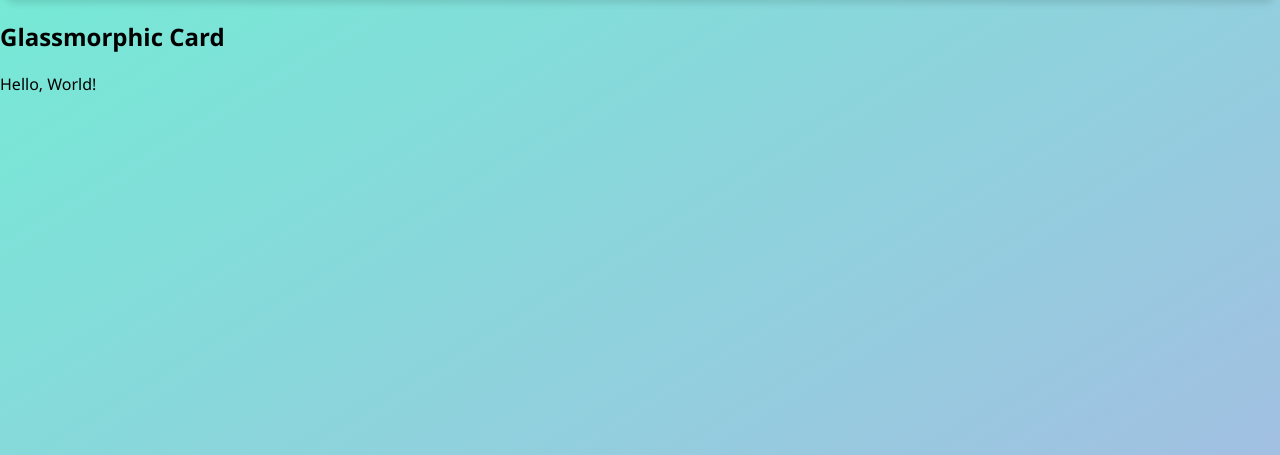
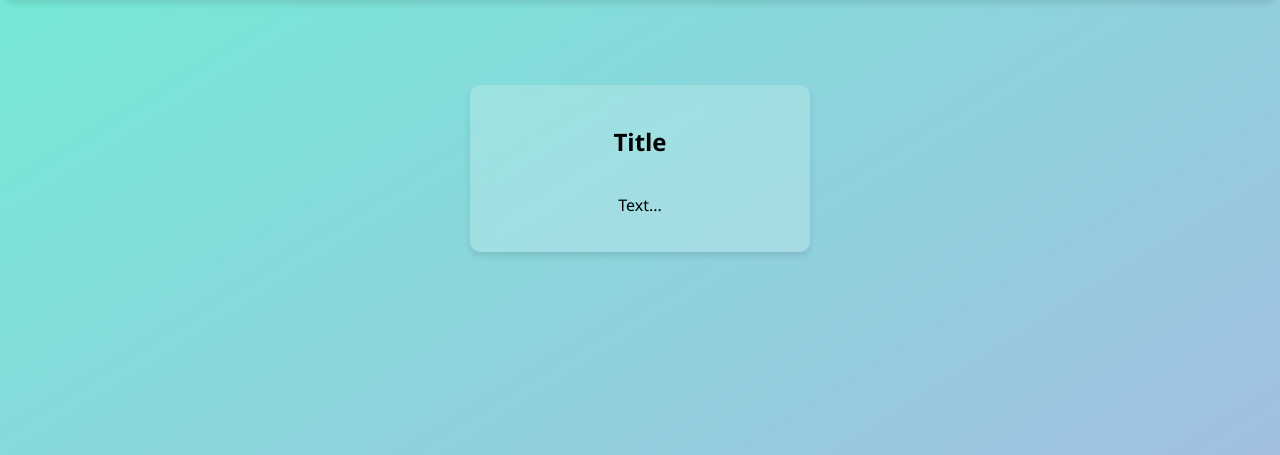
Before and after one commit to DevFarid/portfolio, a Flask app: page /about in a window 1280 px wide. Shown: the part 59-514 px from the top of the page. Run offline with Flask 3, Linux system fonts and the light colour scheme.

Commit message:
style(main): template default look

```diff
--- a/templates/about.html
+++ b/templates/about.html
@@ -7,14 +7,11 @@
 {% include 'head.html' %}
 <body>
     {% include 'navbar.html' %}
-    <div class="card">
-        <h2>Glassmorphic Card</h2>
-
-        {% if name %}
-          <p>Hello {{ name }}!</p>
-        {% else %}
-          <p>Hello, World!</p>
-        {% endif %}
-    </div>
+    <div class="content-container">
+      <div class="glass-container">
+        <h2>Title</h2>
+        <p>Text...</p>
+      </div>
+  </div>
 </body>
 </html>
```
Also changed, not shown: templates/contacts.html (+6 -9 lines).
